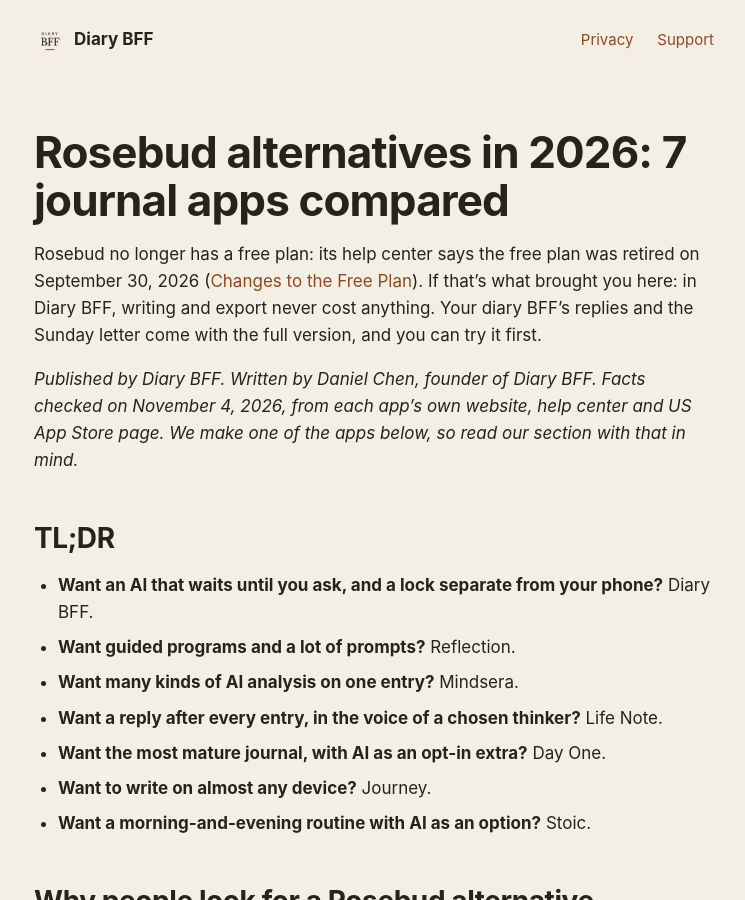
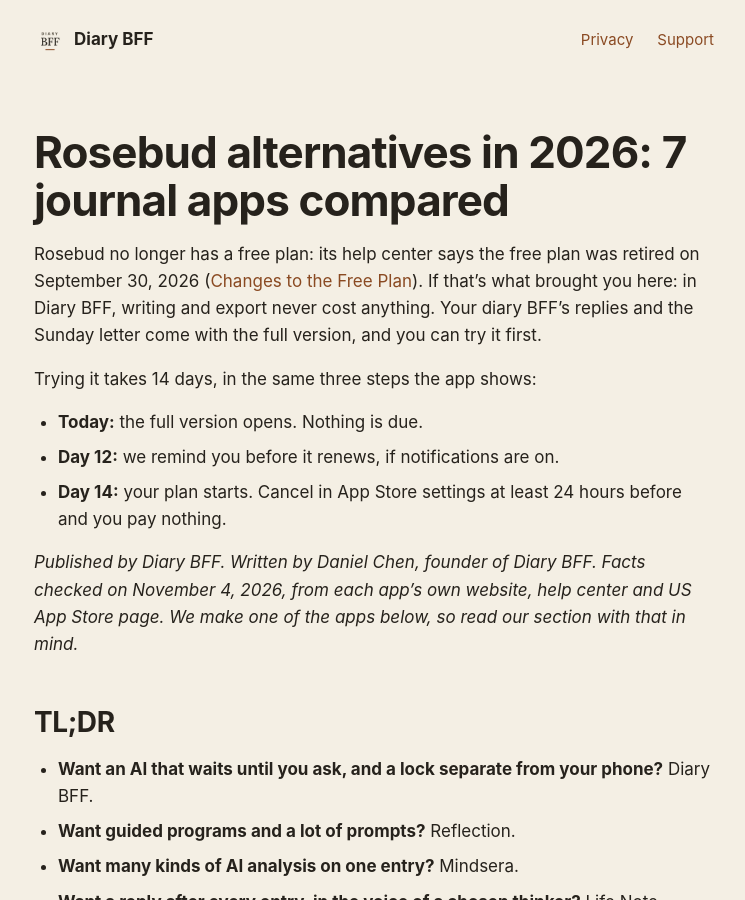
Before and after one commit to danielchen720-ui/twilight-diary-legal, a Jekyll site: the page built from rosebud-alternative/index.md, in a window 1280 px wide and 900 px high. Shown: the whole window, without its empty margins (266-1011 px from the left). Built offline with Jekyll 4.4.1, drawn with Linux system fonts in a browser that asks for light colours.

Commit message:
#2957 试用写成带日期三步（市场部 11-06 21:12）：Rosebud 篇 + /help/free-and-paid/ 各一段 —— 等巡场审过才 ff；Rosebud Related 照 site-1106 去掉没上站那条
Co-Authored-By: Claude Opus 5.5 <noreply@anthropic.com>

```diff
--- a/rosebud-alternative/index.md
+++ b/rosebud-alternative/index.md
@@ -10,6 +10,12 @@ redirect_from: /rosebud/
 
 Rosebud no longer has a free plan: its help center says the free plan was retired on September 30, 2026 ([Changes to the Free Plan](https://help.rosebud.app/account/changes-to-the-free-plan)).
 If that's what brought you here: in Diary BFF, writing and export never cost anything. Your diary BFF's replies and the Sunday letter come with the full version, and you can try it first.
+
+Trying it takes 14 days, in the same three steps the app shows:
+
+- **Today:** the full version opens. Nothing is due.
+- **Day 12:** we remind you before it renews, if notifications are on.
+- **Day 14:** your plan starts. Cancel in App Store settings at least 24 hours before and you pay nothing.
 
 *Published by Diary BFF. Written by Daniel Chen, founder of Diary BFF. Facts checked on November 4, 2026, from each app's own website, help center and US App Store page. We make one of the apps below, so read our section with that in mind.*
 
```
Also changed, not shown: help/free-and-paid/index.md (+7 -0 lines).
